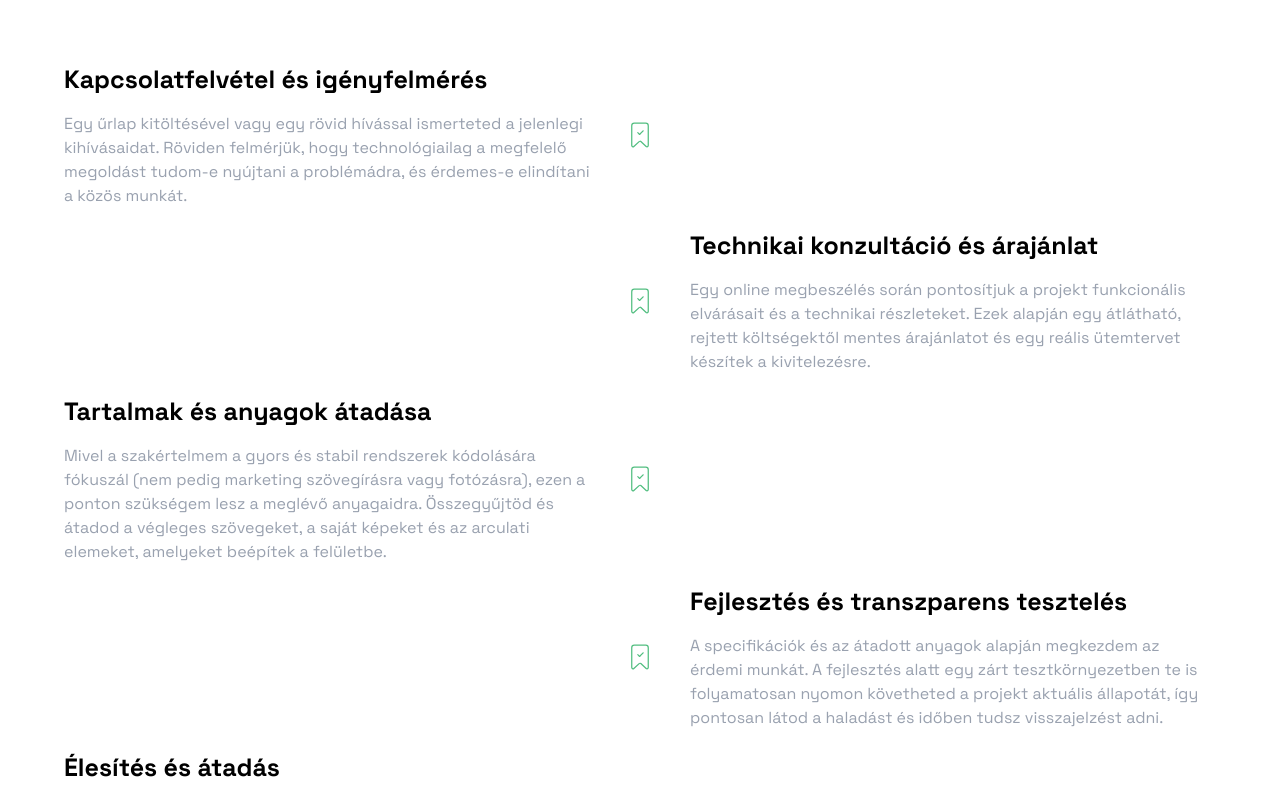
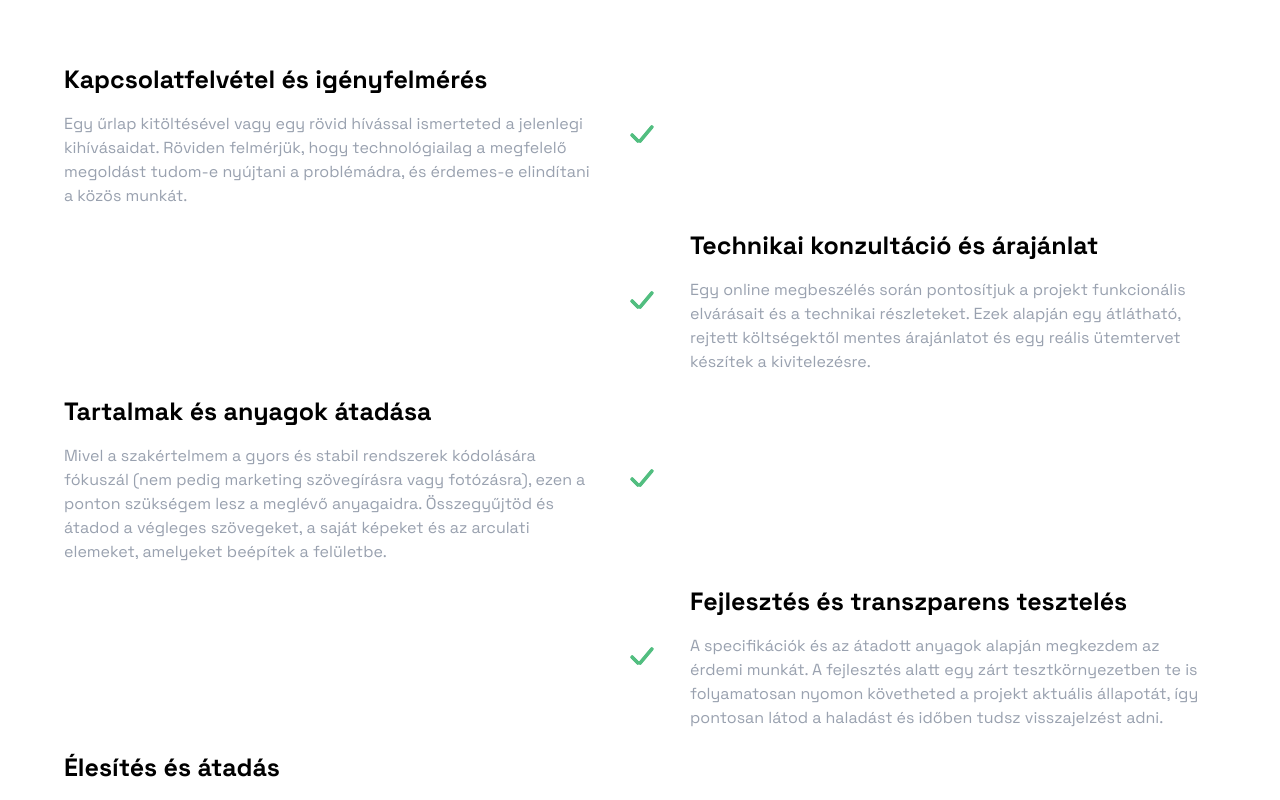
Before and after one commit to Quruzslo/PreferSite, a Next.js app: page / in a window 1280 px wide. Shown: the part 6340-7140 px from the top of the page. Built offline with nearby package versions, Linux system fonts and the light colour scheme.

Commit message:
pipa lecserélve motion div-re , jobb animáció végett

```diff
--- a/components/customerSteps/CustomerSteps.tsx
+++ b/components/customerSteps/CustomerSteps.tsx
@@ -41,7 +41,6 @@ export default function CustomerStepsComp() {
     hidden: { opacity: 0, scale: 0.85 },
     visible: {
       opacity: 1,
-
       scale: 1,
       transition: {
         duration: 0.5,
@@ -50,15 +49,41 @@ export default function CustomerStepsComp() {
     },
   };
 
+  // 1. Kisebbik szár animációja
+  const shortLineVariants: Variants = {
+    hidden: { clipPath: "inset(0% 100% 0% 0%)" },
+    visible: {
+      clipPath: "inset(0% 0% 0% 0%)",
+      transition: {
+        duration: 0.15,
+        ease: "linear",
+        delay: 0.4,
+      },
+    },
+  };
+
+  // 2. Hosszabbik szár animációja
+  const longLineVariants: Variants = {
+    hidden: { clipPath: "inset(0% 100% 0% 0%)" },
+    visible: {
+      clipPath: "inset(0% 0% 0% 0%)",
+      transition: {
+        duration: 0.25,
+        ease: "easeOut",
+        delay: 0.55,
+      },
+    },
+  };
+
   return (
     <Section className="flex flex-col gap-[25px] my-[50px]">
-      {/* A szülő  */}
+      {/* A szülő */}
       <div
         ref={sentryWrapperRef}
         className="flex flex-col gap-[20px] justify-between relative py-10"
       >
         {/* Háttér vonal */}
-        <div className="absolute left-1/2 -translate-x-1/2 top-0 w-[4px] h-full  hidden md:block ">
+        <div className="absolute left-1/2 -translate-x-1/2 top-0 w-[4px] h-full hidden md:block">
           <motion.div
             className="w-full bg-green origin-top rounded-full"
             style={{ height: heightProgress }}
@@ -73,15 +98,28 @@ export default function CustomerStepsComp() {
             viewport={{ margin: "0px 0px -50% 0px", once: false }}
             initial="hidden"
             whileInView="visible"
-            className="flex flex-col p-[0px] rounded-md gap-[15px] w-full md:w-[50%] even:mr-auto even:pr-[50px] odd:ml-auto odd:pl-[50px]  relative z-10"
+            className="flex flex-col p-[0px] rounded-md gap-[15px] w-full md:w-[50%] even:mr-auto even:pr-[50px] odd:ml-auto odd:pl-[50px] relative z-10"
           >
+            {/* Fehér ikon kör háttere */}
             <motion.div
               variants={iconVariants}
               className={`absolute top-[50%] translate-y-[-50%] flex items-center justify-center p-[5px] bg-white z-20 w-fit rounded-full ${
                 index % 2 === 0 ? "right-[-20px]" : "left-[-20px]"
               }`}
             >
-              <CiBookmarkCheck size={30} className="text-green" />
+              <div className="relative w-[30px] h-[30px]">
+                {/* Rövid szár  */}
+                <motion.div
+                  variants={shortLineVariants}
+                  className="absolute h-[4px] w-[12px] bg-green rotate-[45deg] left-[4px] top-[16px] rounded-full"
+                />
+
+                {/* Hosszú szár  */}
+                <motion.div
+                  variants={longLineVariants}
+                  className="absolute h-[4px] w-[22px] bg-green rotate-[-50deg] left-[10px] top-[12px] rounded-full"
+                />
+              </div>
             </motion.div>
 
             <motion.h3 variants={itemVariants} className="text-xl font-bold">
```
